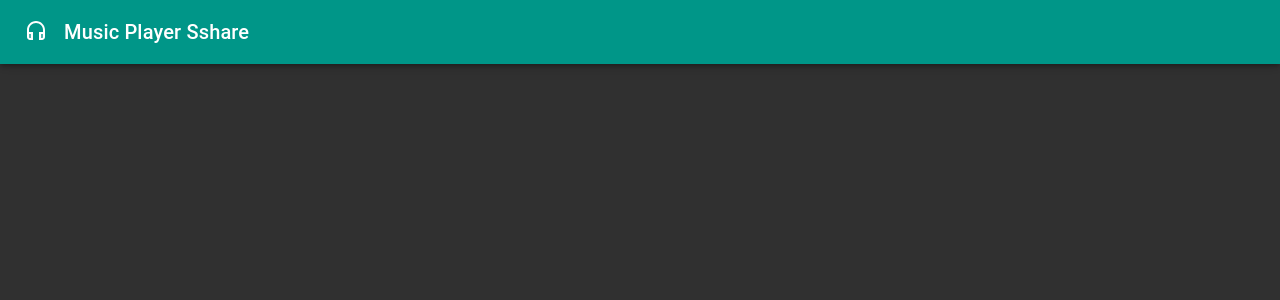
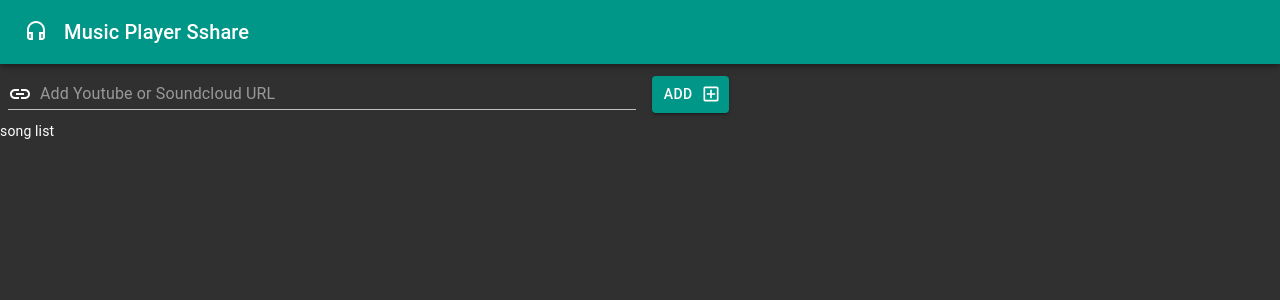
Before and after one commit to costyaDev/music-player-app, a React (Create React App) app: page / in a window 1280 px wide. Shown: the top 300 px of the page. Built offline with nearby package versions, Linux system fonts and the light colour scheme.

Commit message:
adding addSong component

```diff
--- a/src/App.js
+++ b/src/App.js
@@ -10,7 +10,14 @@ function App() {
     <>
       <Header />
       <Grid container spacing={3}>
-        <Grid item xs={12} md={7}>
+        <Grid
+          style={{
+            paddingTop: 80,
+          }}
+          item
+          xs={12}
+          md={7}
+        >
           <AddSong />
           <SongList />
         </Grid>
--- a/src/components/AddSong.js
+++ b/src/components/AddSong.js
@@ -1,7 +1,99 @@
-import React from "react";
+import React, { useState } from "react";
+import {
+  TextField,
+  InputAdornment,
+  Button,
+  Dialog,
+  DialogTitle,
+  DialogContent,
+  DialogActions,
+  makeStyles,
+} from "@material-ui/core";
+import { Link, AddBoxOutlined } from "@material-ui/icons";
+
+const useStyle = makeStyles((theme) => ({
+  container: {
+    display: "flex",
+    alignItems: "center",
+  },
+  urlInput: {
+    margin: theme.spacing(1),
+  },
+  addSongButton: {
+    margin: theme.spacing(1),
+  },
+  dialog: {
+    textAlign: "center",
+  },
+  thumbnail: {
+    width: "90%",
+  },
+}));
 
 const AddSong = () => {
-  return <div>Add song</div>;
+  const [dialog, setDialog] = useState(false);
+  const classes = useStyle();
+
+  const handleCloseDialog = () => {
+    setDialog(false);
+  };
+  return (
+    <div className={classes.container}>
+      <Dialog
+        className={classes.dialog}
+        open={dialog}
+        onClose={handleCloseDialog}
+      >
+        <DialogTitle>Edit Song</DialogTitle>
+        <DialogContent>
+          <img
+            src="https://lh3.googleusercontent.com/proxy/F6_P1Gce4FCkyC-ig20YvkSiKNDze7gKR4xkhoxVzdrX6O5mn7A3_7g__507jGPIMju45SePsYnm0nLZ2yKHTAg6u37i0iJQ5JU"
+            alt="song thumbnail"
+            className={classes.thumbnail}
+          />
+          <TextField margin="dense" name="title" label="Title" fullWidth />
+          <TextField margin="dense" name="artist" label="Artist" fullWidth />
+          <TextField
+            margin="dense"
+            name="thumbnail"
+            label="Thumbnail"
+            fullWidth
+          />
+          <DialogActions>
+            <Button onClick={handleCloseDialog} color="secondary">
+              Cencel
+            </Button>
+            <Button variant="outlined" color="primary">
+              Add Song
+            </Button>
+          </DialogActions>
+        </DialogContent>
+      </Dialog>
+      <TextField
+        className={classes.urlInput}
+        placeholder="Add Youtube or Soundcloud URL"
+        fullWidth
+        margin="normal"
+        type="url"
+        InputProps={{
+          startAdornment: (
+            <InputAdornment position="start">
+              <Link />
+            </InputAdornment>
+          ),
+        }}
+      />
+      <Button
+        className={classes.addSongButton}
+        onClick={() => setDialog(true)}
+        variant="contained"
+        color="primary"
+        endIcon={<AddBoxOutlined />}
+      >
+        Add
+      </Button>
+    </div>
+  );
 };
 
 export default AddSong;
```
